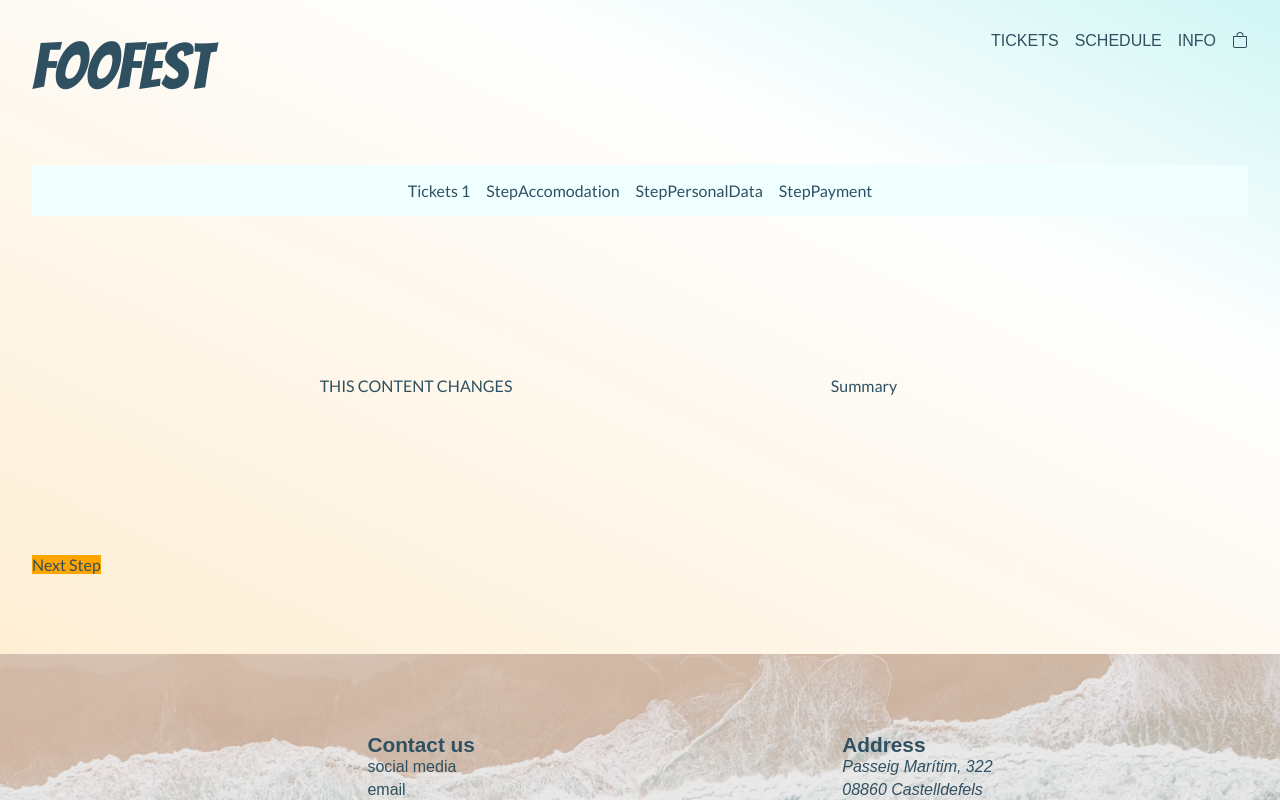
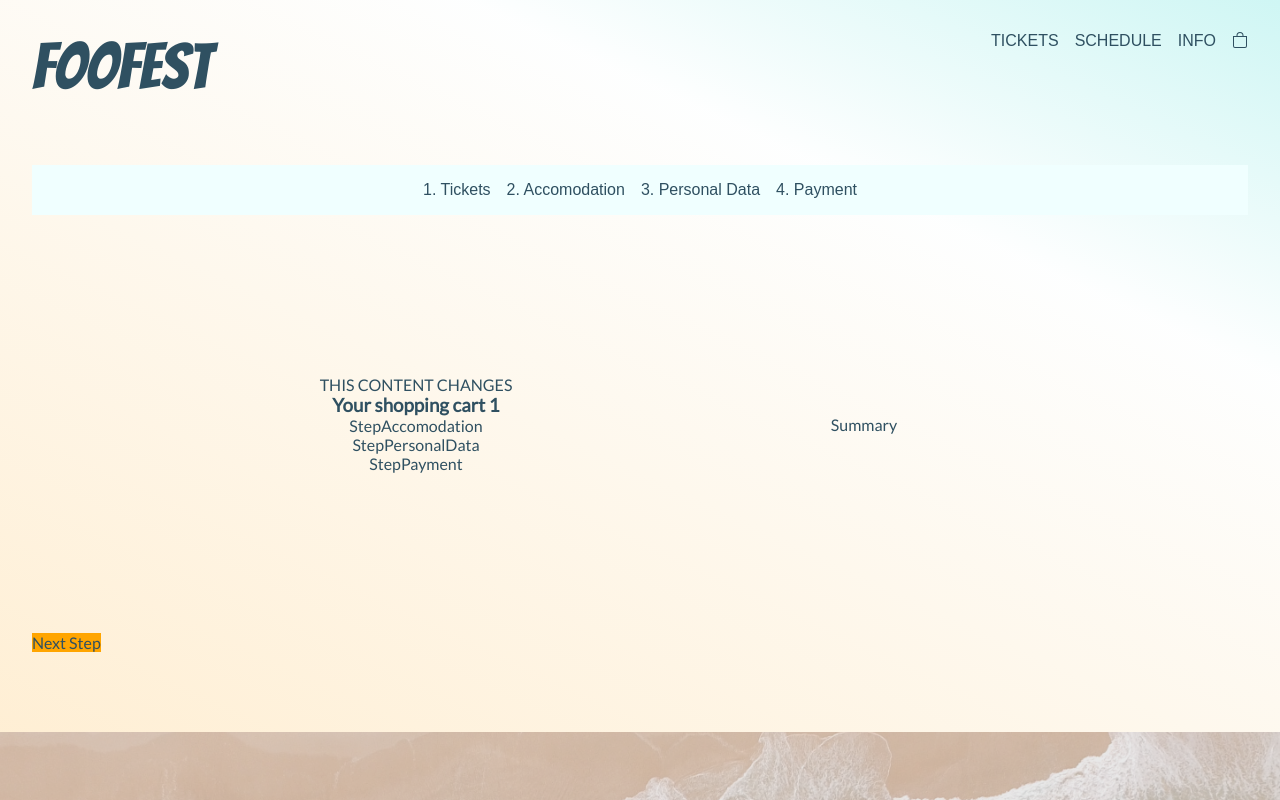
Before and after one commit to Mariulia93/foofest-exam, a React (Create React App) app: page /basket in a window 1280 px wide. Shown: the top 800 px of the page. Built offline with nearby package versions, Linux system fonts and the light colour scheme; no server answers; a web font is replaced by a local one.

Commit message:
stepitem

```diff
--- /dev/null
+++ b/src/components/StepItem.jsx
@@ -0,0 +1,7 @@
+import React from "react";
+
+function StepItem(props) {
+  return <li>{props.name}</li>;
+}
+
+export default StepItem;
--- a/src/components/StepTickets.jsx
+++ b/src/components/StepTickets.jsx
@@ -1,7 +1,11 @@
 import React from "react";
 
 function StepTickets(props) {
-  return <div>Tickets {props.count}</div>;
+  return (
+    <>
+      <h3>Your shopping cart {props.count}</h3>
+    </>
+  );
 }
 
 export default StepTickets;
--- a/src/pages/Basket.jsx
+++ b/src/pages/Basket.jsx
@@ -1,4 +1,5 @@
 import Nav from "../components/Nav";
+import StepItem from "../components/StepItem";
 import StepTickets from "../components/StepTickets";
 import StepAccomodation from "../components/StepAccomodation";
 import StepPersonalData from "../components/StepPersonalData";
@@ -7,7 +8,7 @@ import Summary from "../components/Summary";
 import Footer from "../components/Footer";
 import { useState } from "react";
 function Basket() {
-  //   const [step, setStep] = useState(StepTickets);
+  // const [step, setStep] = useState(StepTickets);
   const [count, setCount] = useState(1);
   function showNextStep() {
     setCount((old) => old + 1);
@@ -15,6 +16,7 @@ function Basket() {
     if (count === 2) {
       //   show step accomodation
       console.log("step accomodation");
+      // console.log("step", step);
     }
   }
   return (
@@ -22,13 +24,19 @@ function Basket() {
       <Nav />
       <main className="basketContainer">
         <ul>
-          <StepTickets count={count} selected={true} />
-          <StepAccomodation />
-          <StepPersonalData />
-          <StepPayment />
+          <StepItem name="1. Tickets" />
+          <StepItem name="2. Accomodation" />
+          <StepItem name="3. Personal Data" />
+          <StepItem name="4. Payment" />
         </ul>
         <section>
-          <p>THIS CONTENT CHANGES</p>
+          <div>
+            <p>THIS CONTENT CHANGES</p>
+            <StepTickets count={count} selected={true} />
+            <StepAccomodation />
+            <StepPersonalData />
+            <StepPayment />
+          </div>
           <aside>
             <Summary />
           </aside>
```
